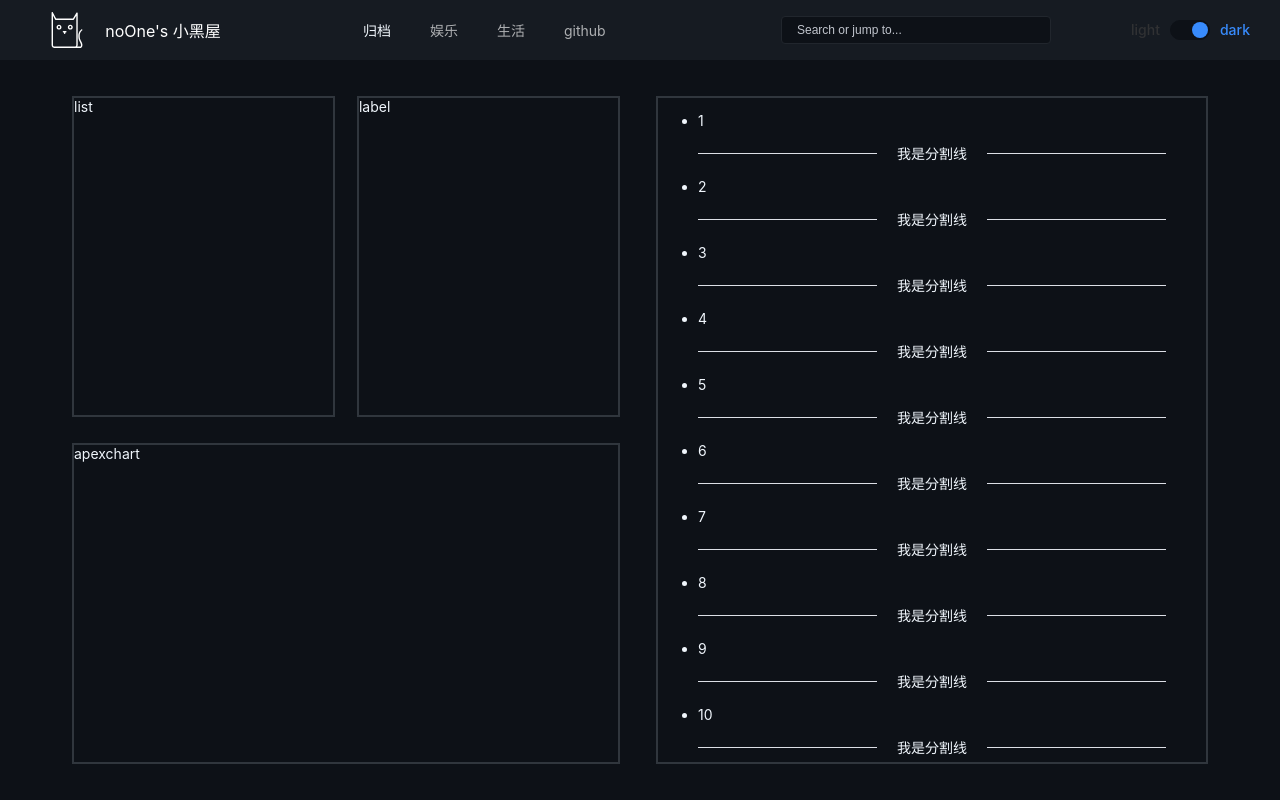
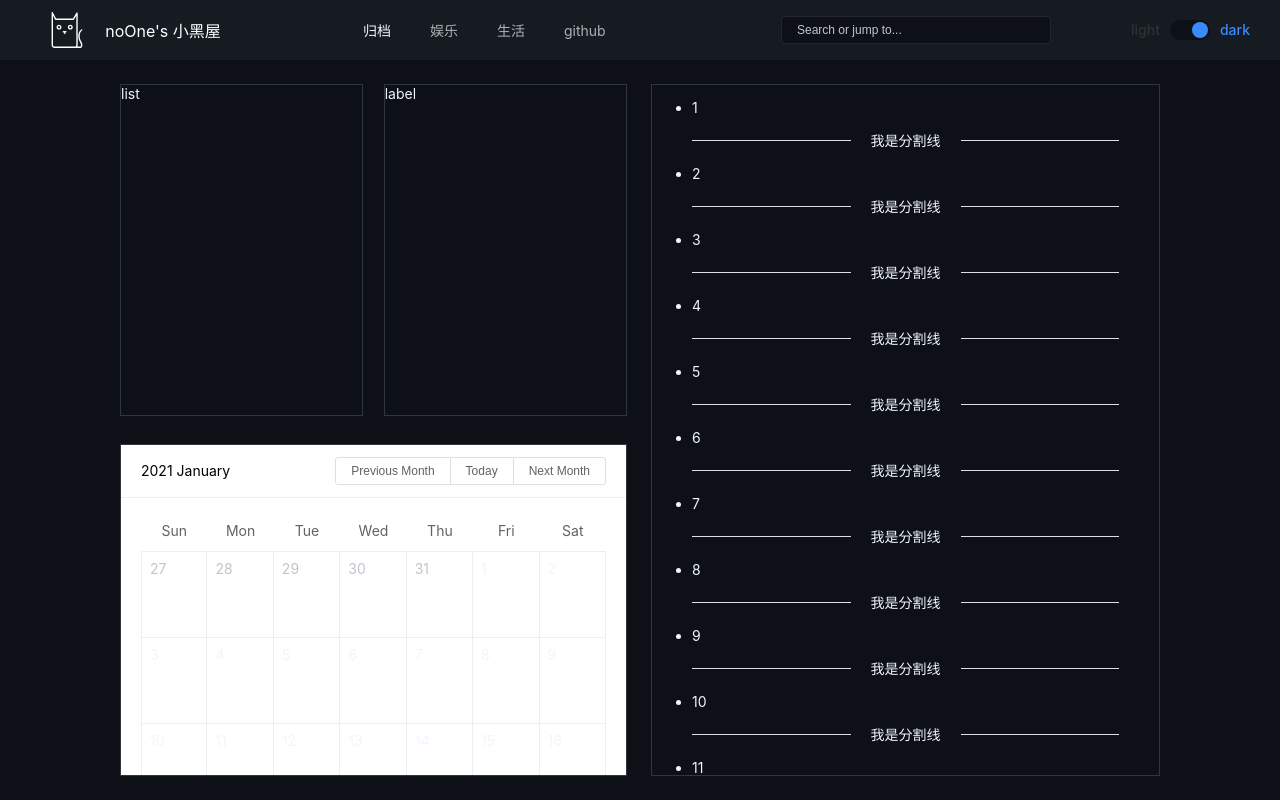
Before and after one commit to RenXusheng233/vue3-ts-exercise, a Vue app: page /#/welcome in a window 1280 px wide. Both pictures are taken after a click on the item "归档". Built offline with nearby package versions, Linux system fonts and the light colour scheme; a small style sheet from the web is missing.

Commit message:
chore: update.

```diff
--- a/src/style/variable.css
+++ b/src/style/variable.css
@@ -5,6 +5,7 @@
   --track-color: #0d1117;
   --thumb-color: #388bfc;
   --backtop-color: #161b22;
+  --backtop-text-color: #388bfc;
 }
 
 :root[theme='light'] {
@@ -14,4 +15,5 @@
   --track-color: #fff;
   --thumb-color: #0d1117;
   --backtop-color: #fff;
+  --backtop-text-color: #0d1117;
 }
--- a/src/views/study/index.less
+++ b/src/views/study/index.less
@@ -1,14 +1,14 @@
 .study {
   height: 100%;
   width: 100%;
-  padding: 36px 72px;
+  padding: 24px 120px;
   display: flex;
 
   .decoration {
     width: 100%;
     height: 100%;
     flex: 1;
-    margin-right: 36px;
+    margin-right: 24px;
     display: flex;
     flex-direction: column;
     justify-content: space-between;
@@ -23,14 +23,15 @@
       .label {
         width: 48%;
         height: 100%;
-        border: 2px solid var(--border-color);
+        border: 1px solid var(--border-color);
       }
     }
 
-    .decoration-chart {
+    .decoration-calendar {
       width: 100%;
       height: 48%;
-      border: 2px solid var(--border-color);
+      border: 1px solid var(--border-color);
+      overflow-y: auto;
     }
   }
 
@@ -38,7 +39,7 @@
     height: 100%;
     flex: 1;
     overflow-y: scroll;
-    border: 2px solid var(--border-color);
+    border: 1px solid var(--border-color);
 
     .content-item {
       padding-right: 40px;
@@ -51,6 +52,7 @@
 
     .el-backtop {
       background-color: var(--backtop-color);
+      color: var(--backtop-text-color);
     }
   }
 }
--- a/src/views/study/index.vue
+++ b/src/views/study/index.vue
@@ -5,14 +5,16 @@
         <div class="list">list</div>
         <div class="label">label</div>
       </div>
-      <div class="decoration-chart">apexchart</div>
+      <div class="decoration-calendar">
+        <el-calendar v-model="calendarVal"></el-calendar>
+      </div>
     </div>
     <div class="content">
       <ul class="content-item" v-for="i in count" :key="i">
         <li>{{ i }}</li>
         <el-divider content-position="center">我是分割线</el-divider>
       </ul>
-      <el-backtop target=".content" style="right: 20px; bottom: 36px"></el-backtop>
+      <el-backtop target=".content" style="right: 70px; bottom: 25px"></el-backtop>
     </div>
   </div>
 </template>
@@ -22,9 +24,12 @@ import { defineComponent, ref } from 'vue'
 export default defineComponent({
   name: 'Study',
   setup() {
+    const calendarVal = ref(new Date())
+
     const count = ref<number>(50)
 
     return {
+      calendarVal,
       count,
     }
   },
```
